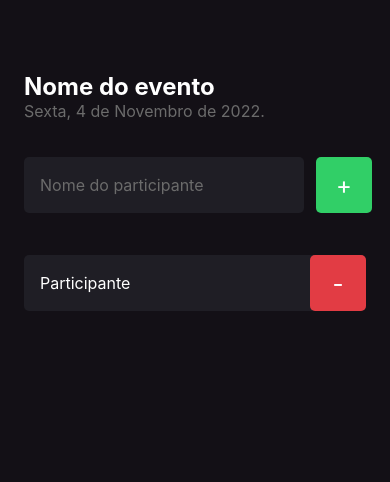
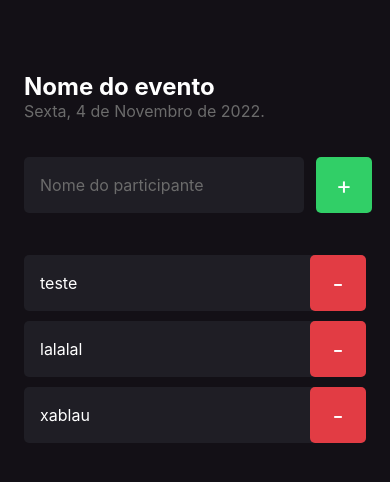
Before and after one commit to LeonardoDett/imhere, a React Native app: screen / in a window 390 px wide. Shown: the top 482 px of the page. Built offline with nearby package versions, Linux system fonts and the light colour scheme.

Commit message:
[FEAT] Utilizando propriedades no componente

```diff
--- a/src/components/Participant/index.tsx
+++ b/src/components/Participant/index.tsx
@@ -2,14 +2,18 @@ import { Text, TouchableOpacity, View } from "react-native";
 
 import { styles } from "./style";
 
-export function Participant() {
+interface ParticipantProps {
+    name: string;
+}
+
+export function Participant({ name }: ParticipantProps) {
 
 
 
     return (
         <View style={styles.container}>
             <Text style={styles.name}>
-                Participante
+                {name}
             </Text>
 
             <TouchableOpacity style={styles.button}>
--- a/src/screens/Home/index.tsx
+++ b/src/screens/Home/index.tsx
@@ -32,7 +32,9 @@ export function Home() {
                 </TouchableOpacity>
             </View>
 
-            <Participant />
+            <Participant name="teste"/>
+            <Participant name="lalalal"/>
+            <Participant name="xablau"/>
         </View>
     )
 }
```
